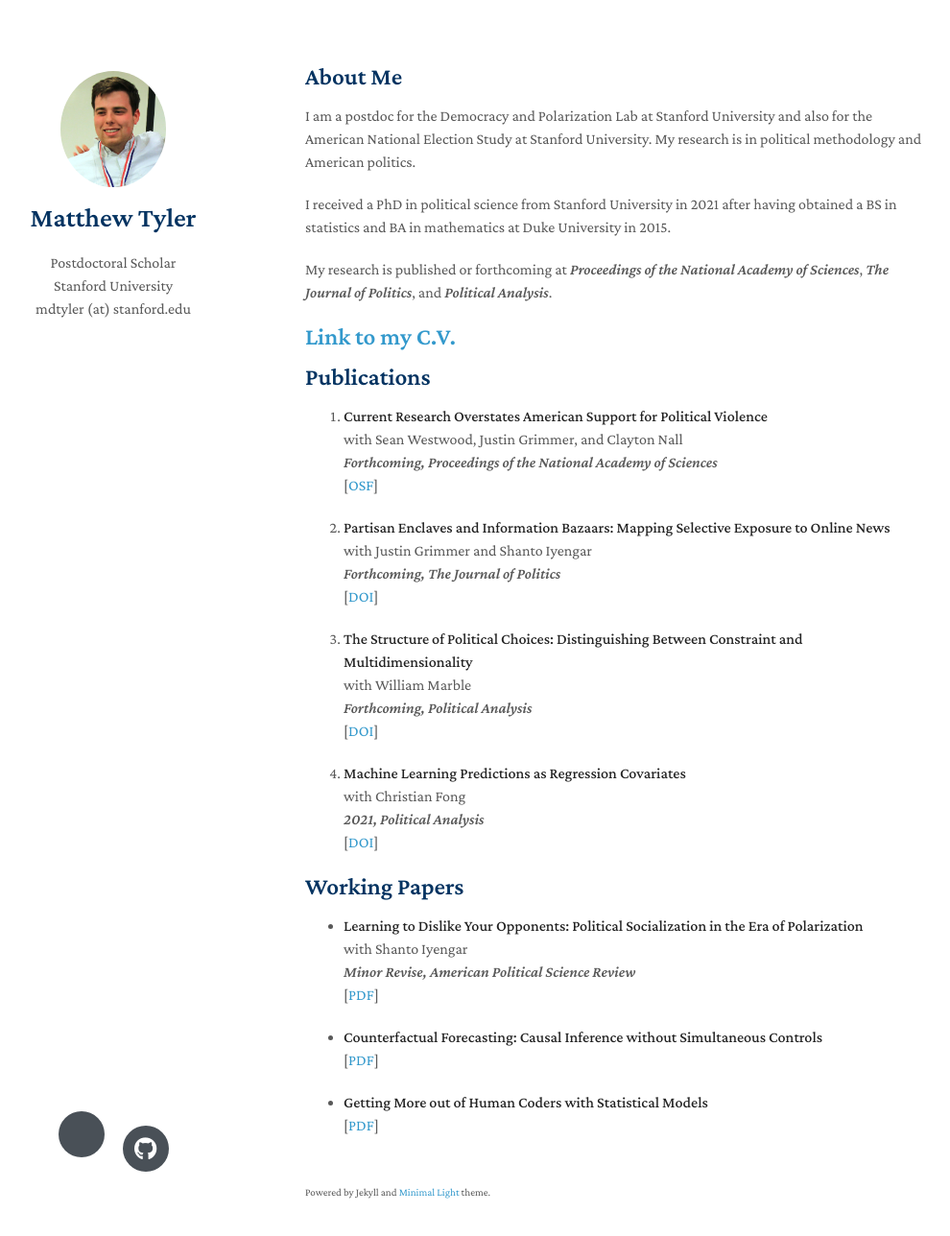
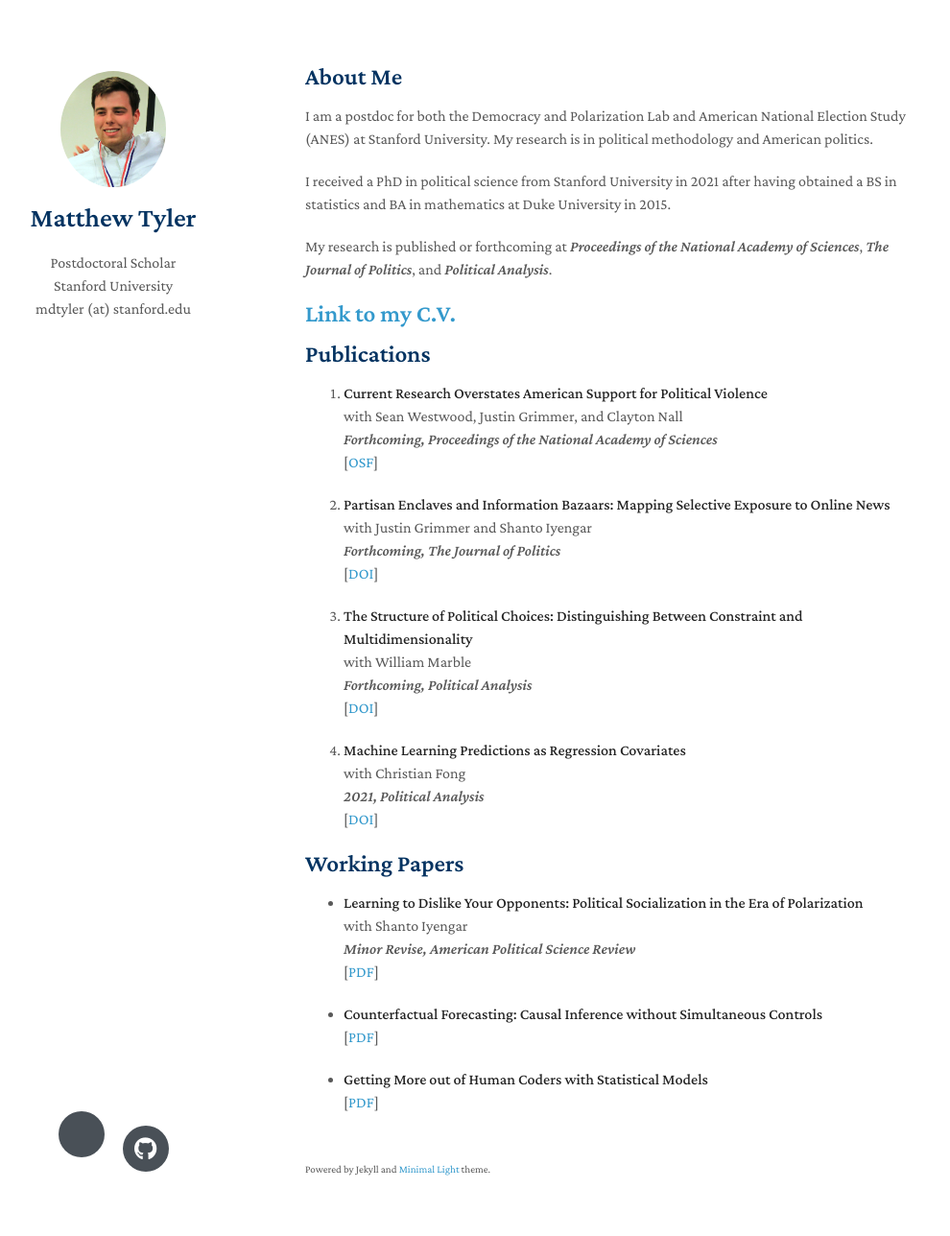
Before and after one commit to matthewtyler/matthewtyler.github.io, a Jekyll site: the page built from index.md, in a window 1280 px wide and 1323 px high. Shown: the top 1288 px of the window at 96% size, without its empty margins (152-1142 px from the left). Built offline with Jekyll 4.4.1, drawn with Linux system fonts in a browser that asks for light colours; nearby versions of some CDN libraries; a style sheet for code colours, icons or effects is not loaded; our own code applies the rules of GitHub Pages for plain Markdown files.

Commit message:
Update index.md

```diff
--- a/index.md
+++ b/index.md
@@ -4,7 +4,7 @@ layout: homepage
 
 ## About Me
 
-I am a postdoc for the Democracy and Polarization Lab at Stanford University and also for the American National Election Study at Stanford University. My research is in political methodology and American politics.
+I am a postdoc for both the Democracy and Polarization Lab and American National Election Study (ANES) at Stanford University. My research is in political methodology and American politics.
 
 I received a PhD in political science from Stanford University in 2021 after having obtained a BS in statistics and BA in mathematics at Duke University in 2015.
 
```
